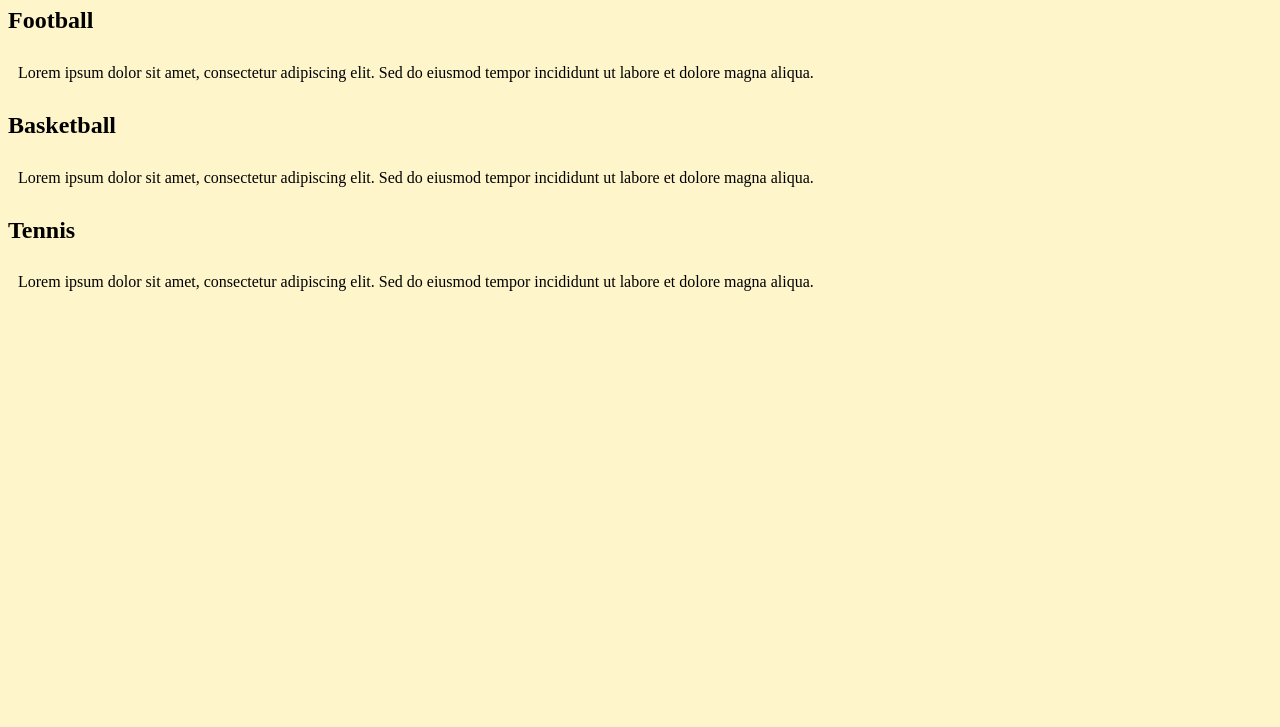
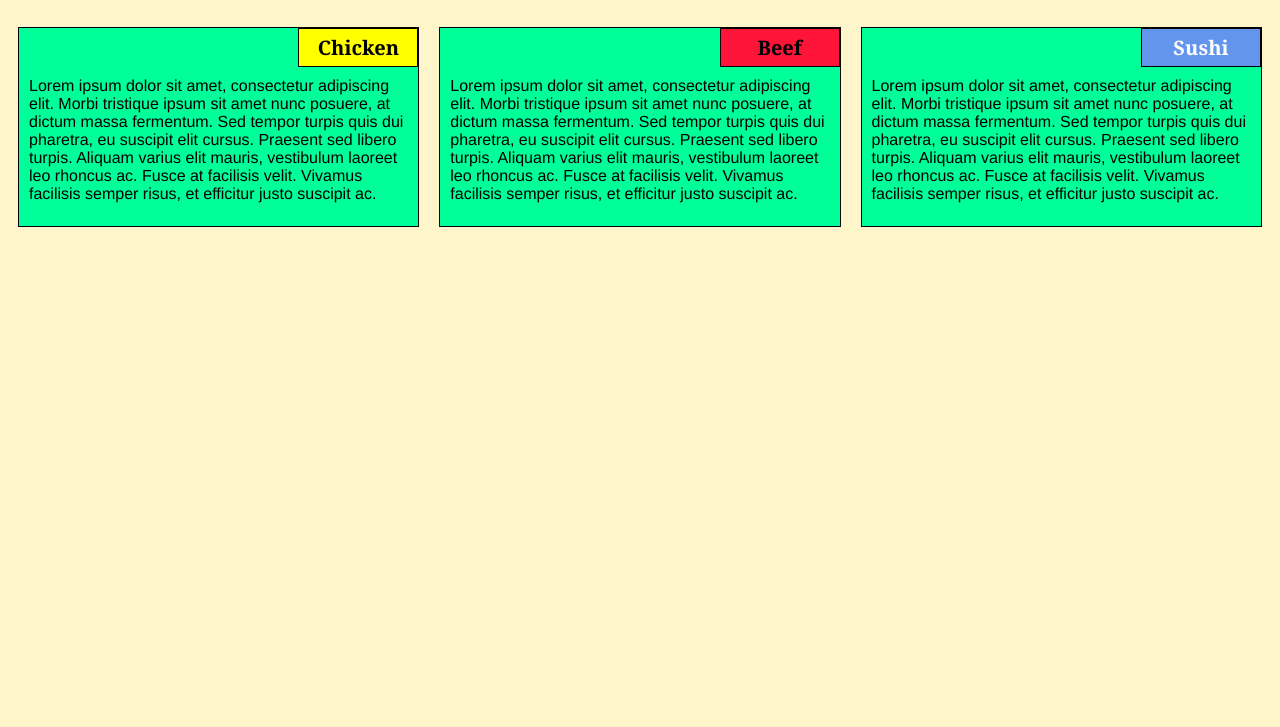
Before and after one commit to vruzhvn/module2-solution, a plain HTML site: page index.html in a window 1280 px wide. Shown: the part 73-800 px from the top of the page. Drawn offline with Linux system fonts and the light colour scheme; files that its build step writes are made by us from their sources.

Commit message:
Update index.html

```diff
--- a/index.html
+++ b/index.html
@@ -1,28 +1,46 @@
 <!DOCTYPE html>
-<html lang="en">
+<html>
 <head>
-    <meta charset="UTF-8">
-    <meta name="viewport" content="width=device-width, initial-scale=1.0">
-    <title>Our Sports Menu</title>
-    <link rel="stylesheet" href="styles.css"> <!-- Подключаем CSS-файл -->
+	<meta charset="utf-8">
+
+	<meta name="viewport" content="width=device-width, initial-scale=1">
+
+	<link rel="stylesheet" type="text/css" href="css/styles.css">
+	<title>Module 2 Solution</title>
 </head>
 <body>
-
-    <h1>Our Sports Menu</h1>
-    <div class="menu">
-        <div class="menu-item">
-            <h2>Football</h2>
-            <p>Lorem ipsum dolor sit amet, consectetur adipiscing elit. Sed do eiusmod tempor incididunt ut labore et dolore magna aliqua.</p>
-        </div>
-        <div class="menu-item">
-            <h2>Basketball</h2>
-            <p>Lorem ipsum dolor sit amet, consectetur adipiscing elit. Sed do eiusmod tempor incididunt ut labore et dolore magna aliqua.</p>
-        </div>
-        <div class="menu-item">
-            <h2>Tennis</h2>
-            <p>Lorem ipsum dolor sit amet, consectetur adipiscing elit. Sed do eiusmod tempor incididunt ut labore et dolore magna aliqua.</p>
-        </div>
-    </div>
-
+	<h1>Our Menu</h1>
+	<div class="row">
+	<div class="container col-lg-4 col-md-6 col-sm-12">
+		<section>
+		<div id="chicken">
+			Chicken
+		</div>
+		<p>
+			Lorem ipsum dolor sit amet, consectetur adipiscing elit. Morbi tristique ipsum sit amet nunc posuere, at dictum massa fermentum. Sed tempor turpis quis dui pharetra, eu suscipit elit cursus. Praesent sed libero turpis. Aliquam varius elit mauris, vestibulum laoreet leo rhoncus ac. Fusce at facilisis velit. Vivamus facilisis semper risus, et efficitur justo suscipit ac.
+		</p>
+		</section>
+	</div>
+	<div class="container col-lg-4 col-md-6 col-sm-12">
+		<section>
+		<div id="beef">
+			Beef
+		</div>
+		<p>
+			Lorem ipsum dolor sit amet, consectetur adipiscing elit. Morbi tristique ipsum sit amet nunc posuere, at dictum massa fermentum. Sed tempor turpis quis dui pharetra, eu suscipit elit cursus. Praesent sed libero turpis. Aliquam varius elit mauris, vestibulum laoreet leo rhoncus ac. Fusce at facilisis velit. Vivamus facilisis semper risus, et efficitur justo suscipit ac.
+		</p>
+		</section>
+	</div>
+	<div class="container col-lg-4 col-md-12 col-sm-12">
+		<section>
+		<div id="sushi">
+			Sushi
+		</div>
+		<p>
+			Lorem ipsum dolor sit amet, consectetur adipiscing elit. Morbi tristique ipsum sit amet nunc posuere, at dictum massa fermentum. Sed tempor turpis quis dui pharetra, eu suscipit elit cursus. Praesent sed libero turpis. Aliquam varius elit mauris, vestibulum laoreet leo rhoncus ac. Fusce at facilisis velit. Vivamus facilisis semper risus, et efficitur justo suscipit ac.
+		</p>
+		</section>
+	</div>
+	</div>
 </body>
 </html>
```
